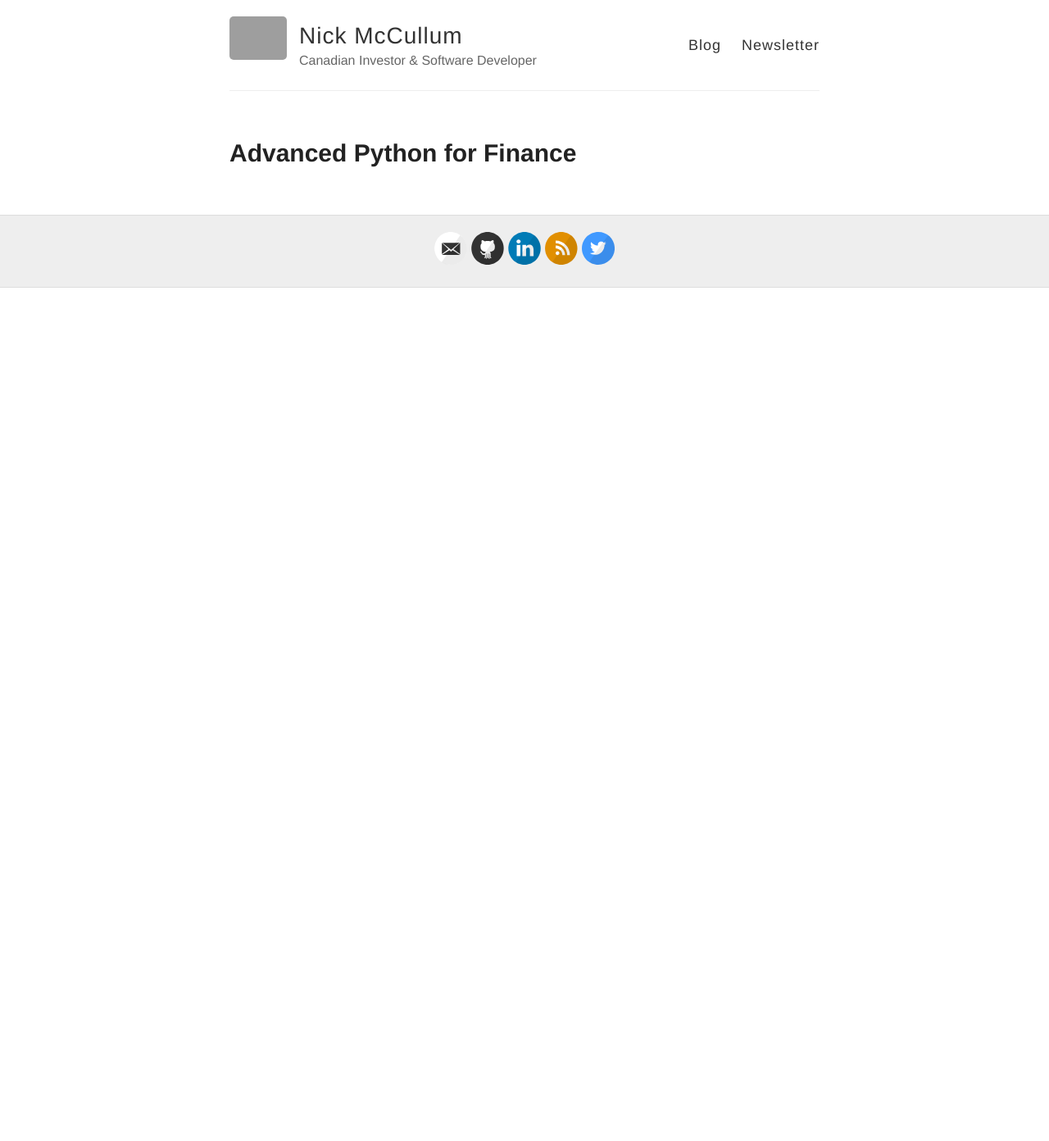
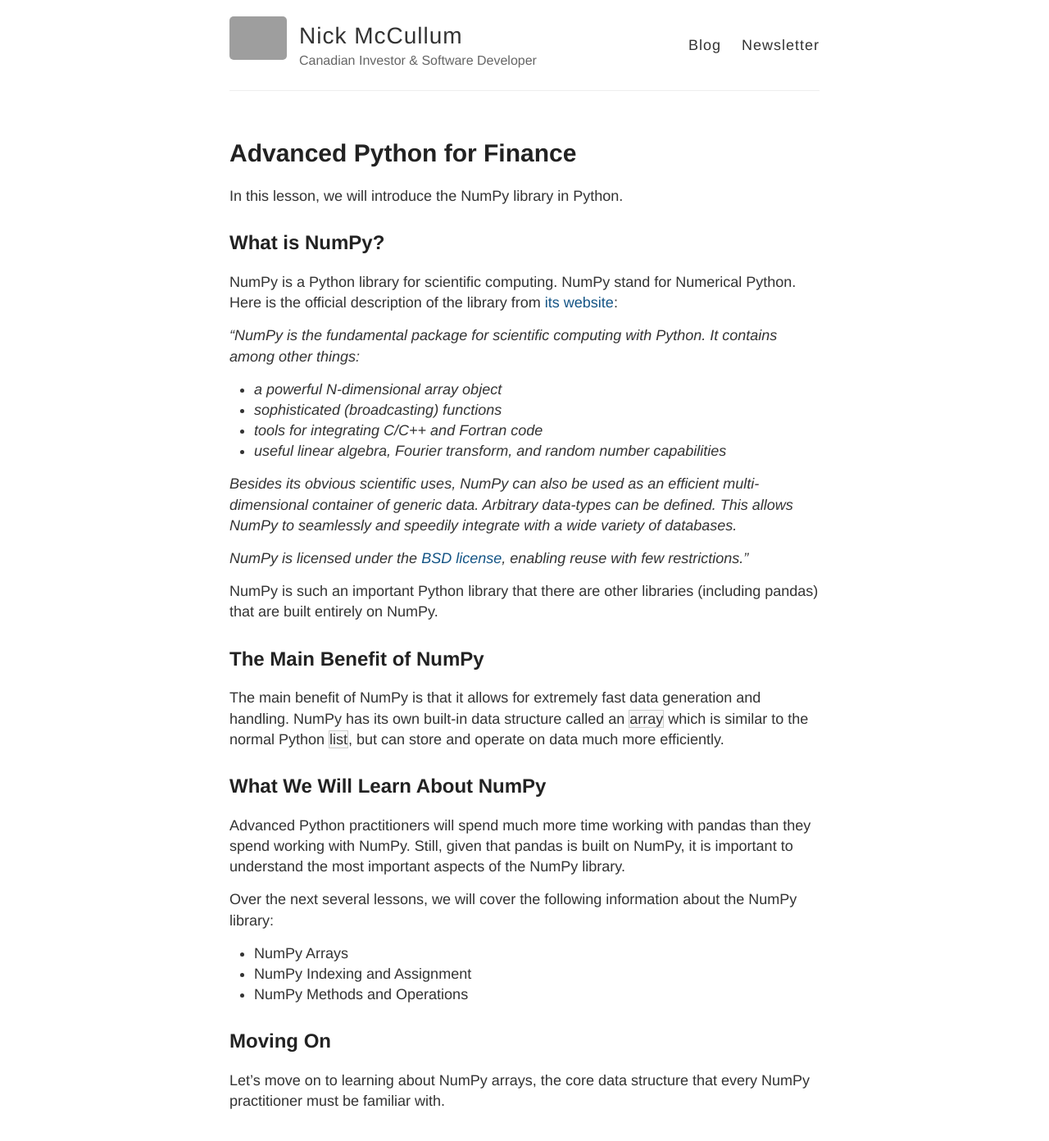
Before and after one commit to rosyberti/website, a Jekyll site: the page built from advanced-python/numpy.md, in a window 1280 px wide and 1400 px high. Shown: the top 1392 px of the window at 82% size. Built offline with Jekyll 4.4.1, drawn with Linux system fonts in a browser that asks for light colours; grey boxes are pictures that could not be loaded.

Commit message:
added all Markdown

```diff
--- a/advanced-python/numpy.md
+++ b/advanced-python/numpy.md
@@ -2,3 +2,48 @@
 layout: page
 title: Advanced Python for Finance
 ---
+
+In this lesson, we will introduce the NumPy library in Python.
+
+
+## What is NumPy?
+
+NumPy is a Python library for scientific computing. NumPy stand for Numerical Python. Here is the official description of the library from [its website](https://numpy.org/):
+
+_"NumPy is the fundamental package for scientific computing with Python. It contains among other things:_
+
+
+
+*   _a powerful N-dimensional array object_
+*   _sophisticated (broadcasting) functions_
+*   _tools for integrating C/C++ and Fortran code_
+*   _useful linear algebra, Fourier transform, and random number capabilities_
+
+_Besides its obvious scientific uses, NumPy can also be used as an efficient multi-dimensional container of generic data. Arbitrary data-types can be defined. This allows NumPy to seamlessly and speedily integrate with a wide variety of databases._
+
+_NumPy is licensed under the [BSD license](https://numpy.org/license.html#license), enabling reuse with few restrictions."_
+
+NumPy is such an important Python library that there are other libraries (including pandas) that are built entirely on NumPy.
+
+
+## The Main Benefit of NumPy
+
+The main benefit of NumPy is that it allows for extremely fast data generation and handling. NumPy has its own built-in data structure called an `array` which is similar to the normal Python `list`, but can store and operate on data much more efficiently.
+
+
+## What We Will Learn About NumPy
+
+Advanced Python practitioners will spend much more time working with pandas than they spend working with NumPy. Still, given that pandas is built on NumPy, it is important to understand the most important aspects of the NumPy library.
+
+Over the next several lessons, we will cover the following information about the NumPy library:
+
+
+
+*   NumPy Arrays
+*   NumPy Indexing and Assignment
+*   NumPy Methods and Operations
+
+
+## Moving On
+
+Let's move on to learning about NumPy arrays, the core data structure that every NumPy practitioner must be familiar with.
```
